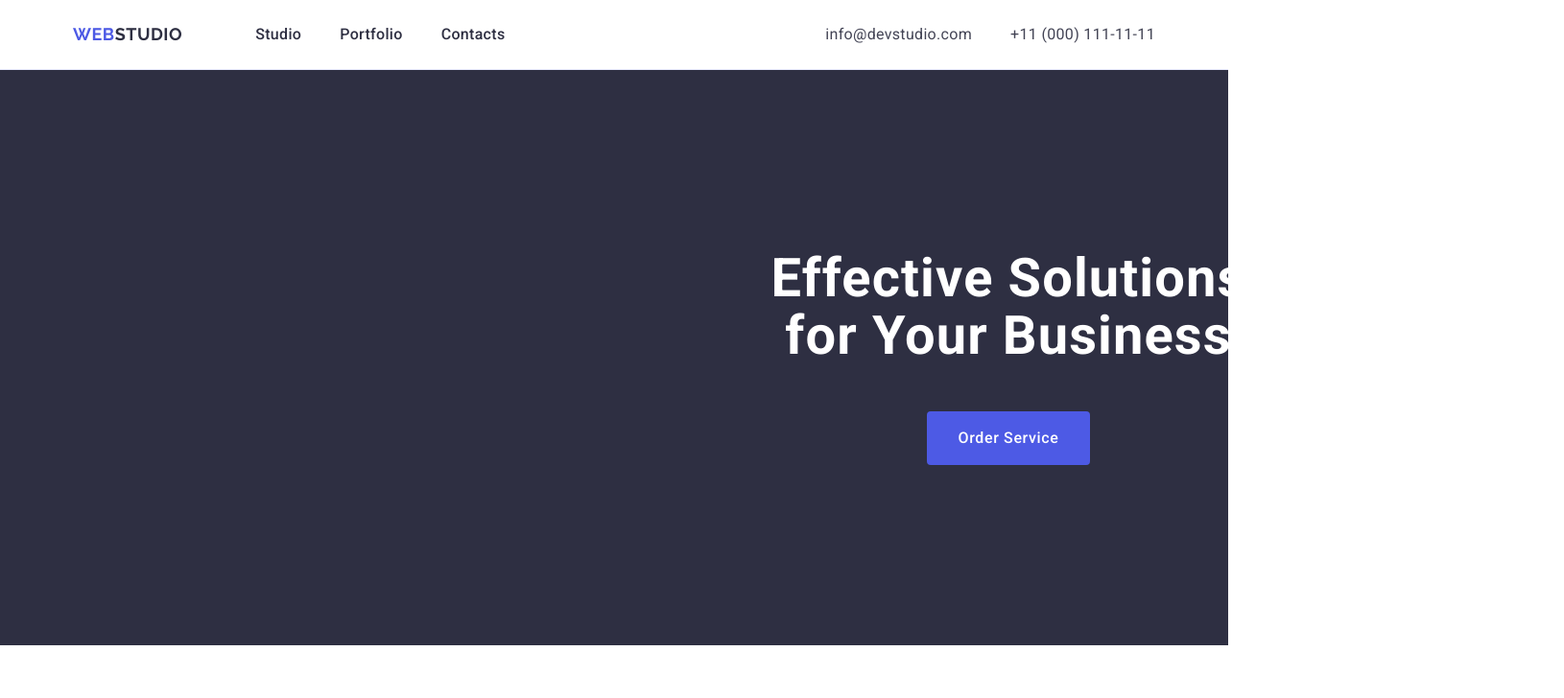
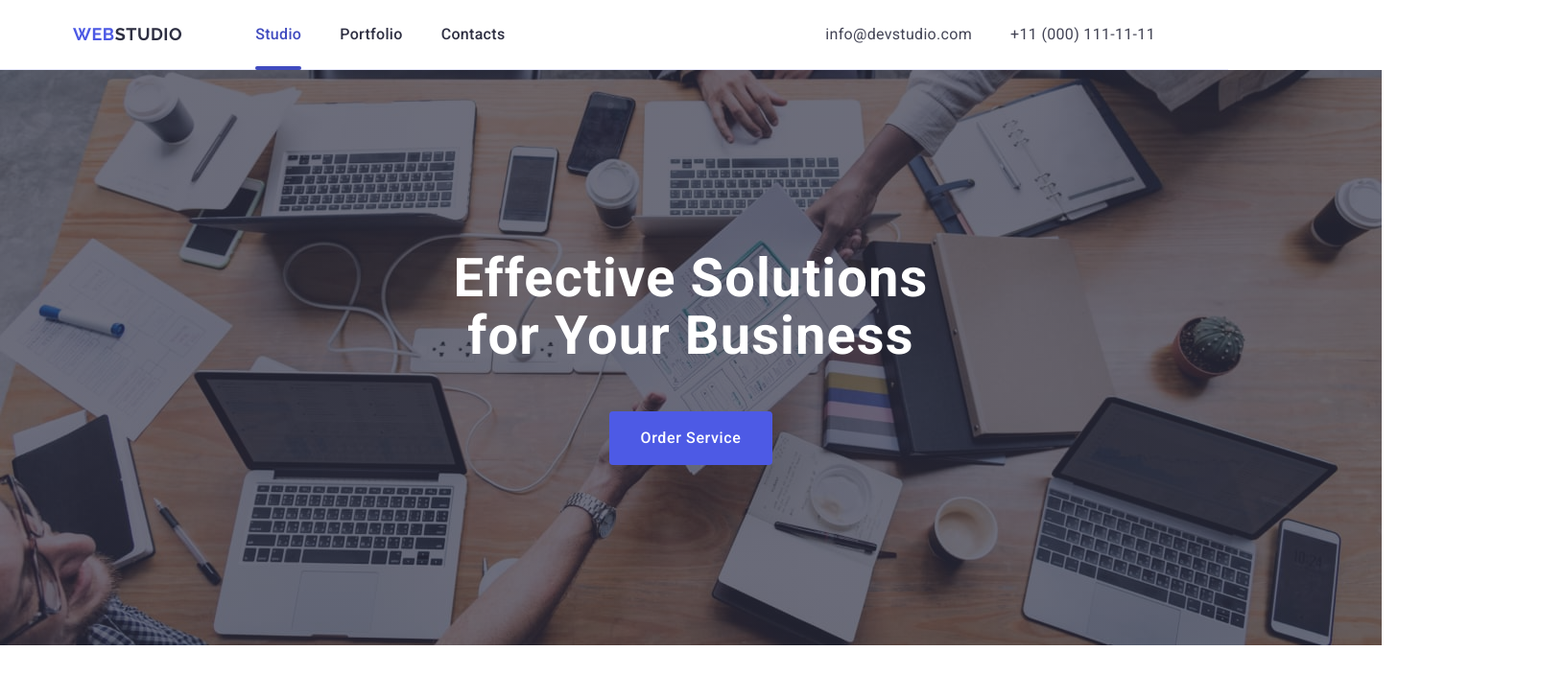
Before and after one commit to Lisovyk212/goit-markup-hw-04, a plain HTML site: page index.html in a window 1280 px wide. Shown: the top 728 px of the page at 96% size, 1630 px wide, since content can reach past the window. Drawn offline with nearby package versions, Linux system fonts and the light colour scheme.

Commit message:
commit message

```diff
--- a/css/styles.css
+++ b/css/styles.css
@@ -78,11 +78,27 @@ address {
   color: #2e2f42;
   padding: 24px 0px;
   display: block;
+  transition: color 250ms cubic-bezier(0.4, 0, 0.2, 1);
 }
 .header-link:hover,
 .header-link:focus {
   color: #404bbf;
 }
+.current {
+  position: relative;
+  color: #404bbf;
+}
+.current::after {
+  content: "";
+  position: absolute;
+  left: 0px;
+  bottom: -1px;
+  background-color: #404bbf;
+  border-radius: 2px;
+  height: 4px;
+  width: 100%;
+}
+
 .header-list {
   font-weight: 500;
   font-size: 16px;
@@ -103,6 +119,7 @@ address {
   line-height: 1.5;
   letter-spacing: 0.02em;
   color: #434455;
+  transition: color 250ms cubic-bezier(0.4, 0, 0.2, 1);
 }
 .address-link:hover,
 .address-link:focus {
@@ -110,8 +127,15 @@ address {
 }
 /* ---------------------TITLE------------------------------ */
 .main {
-  background: #2e2f42;
-  padding: 188px 472px;
+  background-image: linear-gradient(
+      to bottom,
+      rgba(46, 47, 66, 0.7),
+      rgba(46, 47, 66, 0.7)
+    ),
+    url(../images/head.jpg);
+  width: 1440px;
+  height: 600px;
+  background-repeat: no-repeat;
 }
 .main-title {
   font-weight: 700;
@@ -121,9 +145,9 @@ address {
   text-align: center;
   color: #fff;
   max-width: 496px;
-  align-items: center;
   margin: 0 auto;
   padding-bottom: 48px;
+  padding-top: 188px;
 }
 .main-btn {
   background: #4d5ae5;
@@ -140,8 +164,8 @@ address {
   border: none;
   border-radius: 4px;
   padding: 16px 32px;
-align-items: center;
-margin: 0 auto;
+  align-items: center;
+  margin: 0 auto;
 }
 .main-btn:hover,
 .main-btn:focus {
@@ -211,7 +235,6 @@ margin: 0 auto;
 .team-list-text {
   padding: 32px 0;
   text-align: center;
-
 }
 .team-list-title {
   font-weight: 500;
@@ -244,7 +267,7 @@ margin: 0 auto;
   display: flex;
   flex-wrap: wrap;
   column-gap: 24px;
-  row-gap: 48px
+  row-gap: 48px;
 }
 .portfolio-list-item {
   width: calc((100% - 48px) / 3);
@@ -253,9 +276,9 @@ margin: 0 auto;
   border: 1px solid #e7e9fc;
   border-top: none;
   border-bottom: 1px solid #e7e9fc;
-border-left: 1px solid #e7e9fc;
-border-right: 1px solid #e7e9fc;
-padding: 32px 16px;
+  border-left: 1px solid #e7e9fc;
+  border-right: 1px solid #e7e9fc;
+  padding: 32px 16px;
 }
 .portfolio-list-title {
   font-weight: 500;
@@ -263,7 +286,7 @@ padding: 32px 16px;
   line-height: 1.2;
   letter-spacing: 0.02em;
   color: #2e2f42;
-  margin-bottom: 8px
+  margin-bottom: 8px;
 }
 .portfolio-list-text {
   font-size: 16px;
--- a/index.html
+++ b/index.html
@@ -34,7 +34,7 @@
           <a href="./index.html" class="logo">Web<span>Studio</span></a>
           <ul class="header-list">
             <li>
-              <a class="header-link" href="./index.html">Studio</a>
+              <a class="header-link current" href="./index.html">Studio</a>
             </li>
             <li>
               <a class="header-link" href="">Portfolio</a>
@@ -66,10 +66,8 @@
 
     <main>
       <section class="main">
-        <div class="container ">
-          <h1 class="main-title">
-            Effective Solutions for Your Business
-          </h1>
+        <div class="container">
+          <h1 class="main-title">Effective Solutions for Your Business</h1>
           <button type="button" class="main-btn">Order Service</button>
         </div>
       </section>
```
Also changed, not shown: images/antenna.svg (added), images/astronaut.svg (added), images/clock.svg (added), images/diagram.svg (added), images/facebook.svg (added), images/head.jpg (added), images/instagram.svg (added), images/linkedin.svg (added), images/twitter.svg (added).
